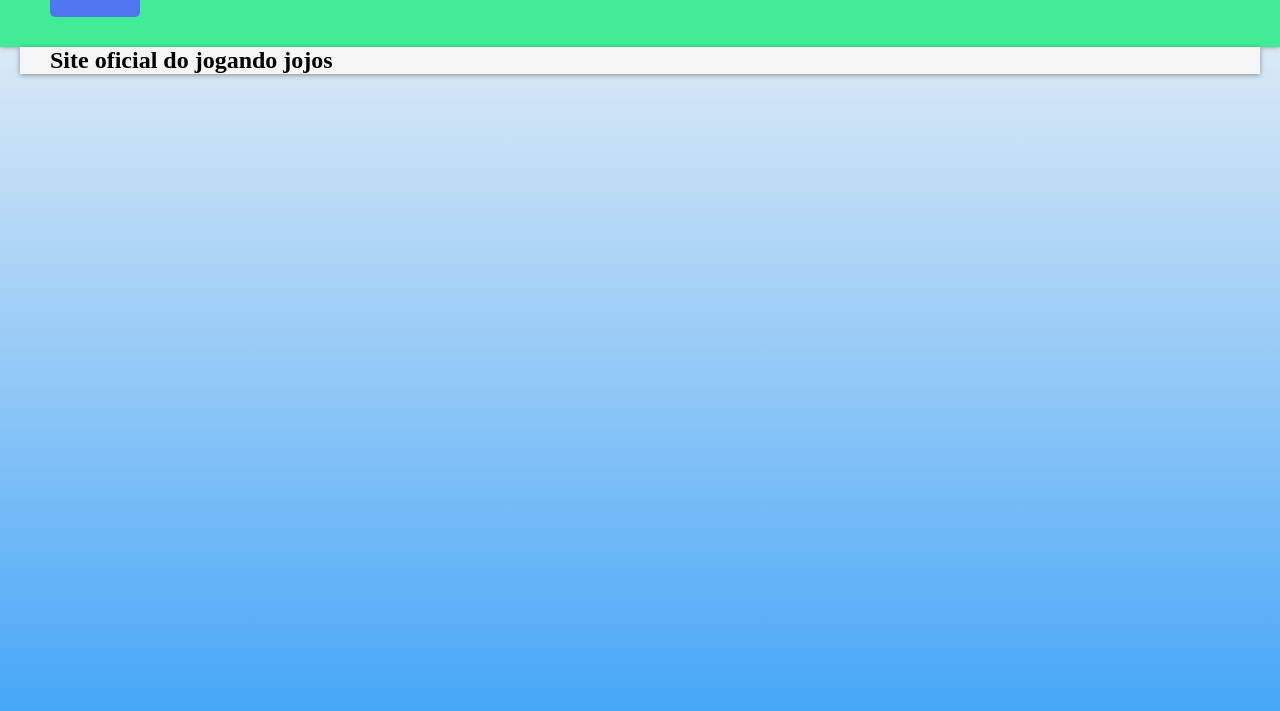
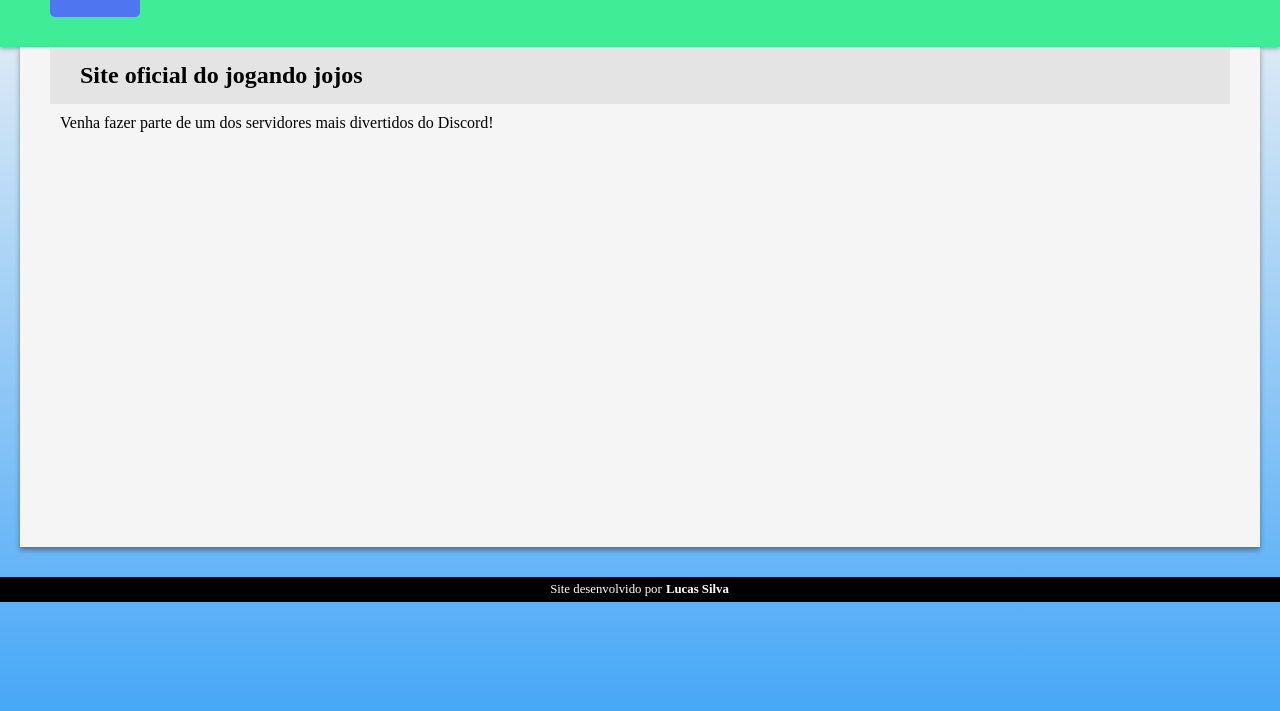
Before and after one commit to LucashSilva7/jogando-jojos, a plain HTML site: page index.html in a window 1280 px wide. Shown: the part 73-784 px from the top of the page. Drawn offline with Linux system fonts and the light colour scheme.

Commit message:
Mais codigo e o site tomando forma

```diff
--- a/index.html
+++ b/index.html
@@ -21,10 +21,18 @@
 
     <main>
         <article>
-            <H1>Site oficial do jogando jojos</H1>
+            <H1 id="titulo">Site oficial do jogando jojos</H1>
+
+            <article>
+                <p>Venha fazer parte de um dos servidores mais divertidos do Discord!</p>
+            </article>
 
         </article>
     </main>
 
+
+    <footer>
+        Site desenvolvido por <a id="eu" href="https://github.com/LucashSilva7">Lucas Silva</a>
+    </footer>
 </body>
 </html>
--- a/style.css
+++ b/style.css
@@ -18,7 +18,7 @@
 
 
 header{
-    box-shadow: 0px 0px 5px rgba(0, 0, 0, 0.384);
+    box-shadow: 0px 1px 5px rgba(0, 0, 0, 0.384);
 }
 
 
@@ -93,8 +93,45 @@ body{
 main{
     min-width: 200px;
     max-width: 1180px;
+    height: 500px;
     padding: 0px 30px;
     margin: auto;
     background-color: whitesmoke;
-    box-shadow: 0px 1px 5px rgba(0, 0, 0, 0.39);
+    box-shadow: 0px 3px 5px rgba(0, 0, 0, 0.39);
+    margin-bottom: 30px;
 }
+
+
+
+
+h1#titulo{
+    padding: 15px 30px;
+    background-color: rgba(128, 128, 128, 0.151);
+}
+
+p{
+    padding: 10px;
+}
+
+
+footer{
+    text-align: center;
+    font-size: 0.8em;
+    color: white;
+    background-color: black;
+    padding: 5px;
+}
+
+a#eu{
+    text-decoration: none;
+    color: white;
+    font-weight: bold;
+    padding: 1px;
+}
+
+a#eu:hover{
+    text-decoration: underline;
+    background-color: var(--cor1);
+    border-radius: 1px;
+
+}
```
